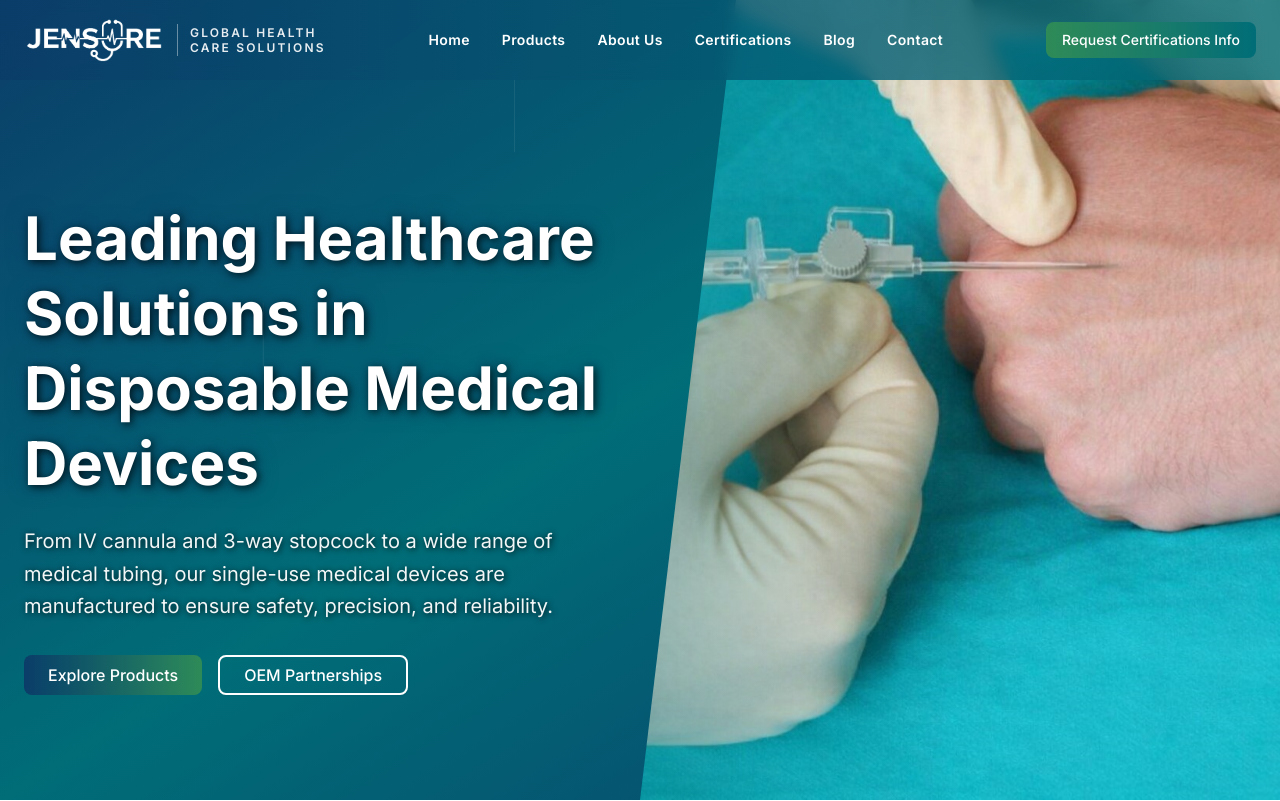
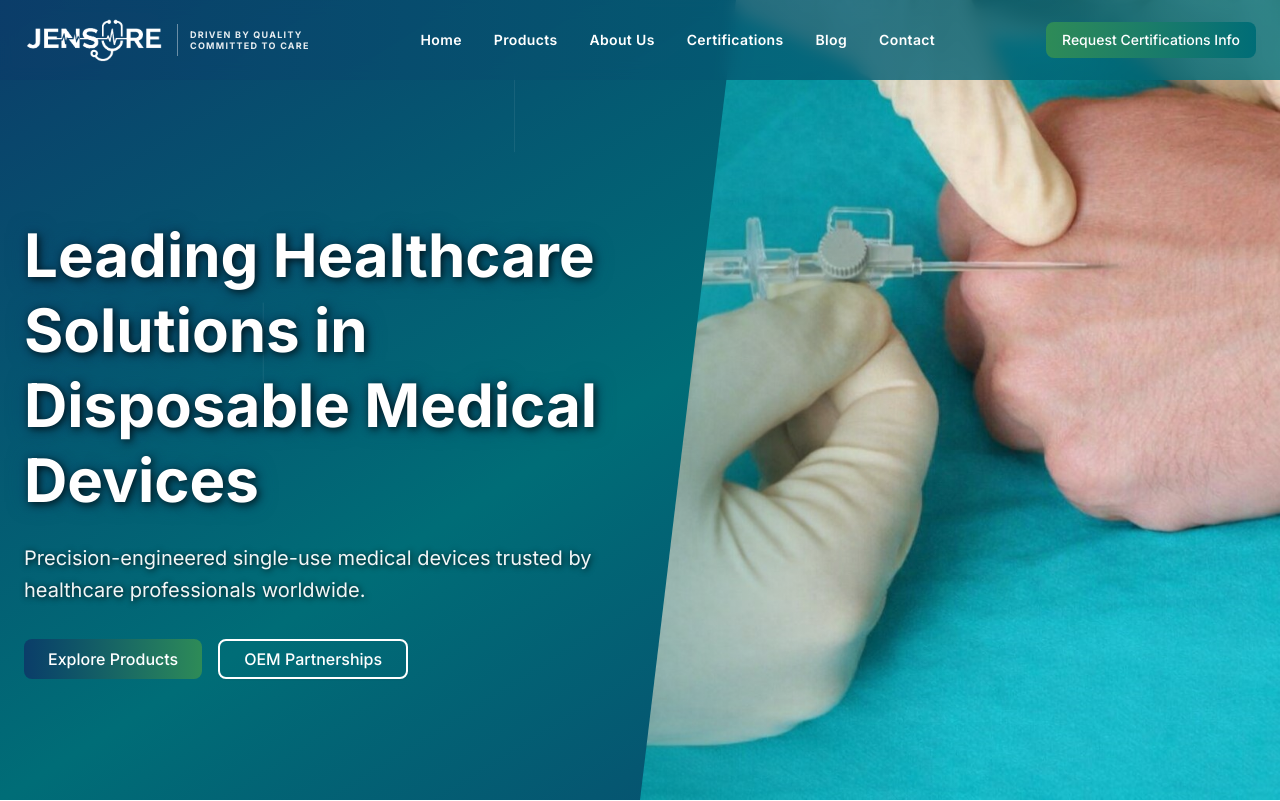
Before and after one commit to Arjun-Soni/jensure, a Next.js app: page / in a window 1280 px wide. Shown: the top 801 px of the page. Built offline with nearby package versions, Linux system fonts and the light colour scheme.

Commit message:
feat: update homepage taglines and subheading
Modify hero section, navbar, and footer text for brochure-style messaging.

Co-authored-by: Arjun-Soni <132264994+Arjun-Soni@users.noreply.github.com>

```diff
--- a/components/footer.tsx
+++ b/components/footer.tsx
@@ -59,9 +59,11 @@ export function Footer() {
             <div className="w-full h-px bg-white/30 my-3" />
             {/* Tagline matching navbar style */}
             <p
-              className="text-white/90 text-[10px] sm:text-xs font-semibold tracking-[0.18em] leading-tight uppercase"
+              className="text-white/90 text-[8px] sm:text-[9px] font-bold tracking-[0.14em] leading-tight uppercase"
             >
-              Global Health Care Solutions
+              Driven by Quality
+              <br />
+              Committed to Care
             </p>
           </div>
 
--- a/components/hero-section.tsx
+++ b/components/hero-section.tsx
@@ -128,7 +128,7 @@ export function HeroSection() {
               }}
             >
               <span className="lg:drop-shadow-none drop-shadow-[0_0_15px_rgba(0,0,0,1)] bg-black/30 lg:bg-transparent px-2 lg:px-0 py-1.5 lg:py-0 rounded-md lg:rounded-none inline-block">
-                From IV cannula and 3-way stopcock to a wide range of medical tubing, our single-use medical devices are manufactured to ensure safety, precision, and reliability.
+                Precision-engineered single-use medical devices trusted by healthcare professionals worldwide.
               </span>
             </p>
 
--- a/components/navbar.tsx
+++ b/components/navbar.tsx
@@ -67,11 +67,11 @@ export function Navbar() {
             />
             <span className="w-px h-6 sm:h-7 md:h-8 bg-white/40 flex-shrink-0" aria-hidden="true" />
             <span
-              className="text-white/90 text-[8px] sm:text-[10px] md:text-xs font-semibold tracking-[0.15em] sm:tracking-[0.18em] leading-tight uppercase"
+              className="text-white/90 text-[7px] sm:text-[8px] md:text-[9px] font-bold tracking-[0.12em] sm:tracking-[0.14em] leading-tight uppercase"
             >
-              Global Health
+              Driven by Quality
               <br />
-              Care Solutions
+              Committed to Care
             </span>
           </Link>
 
```
